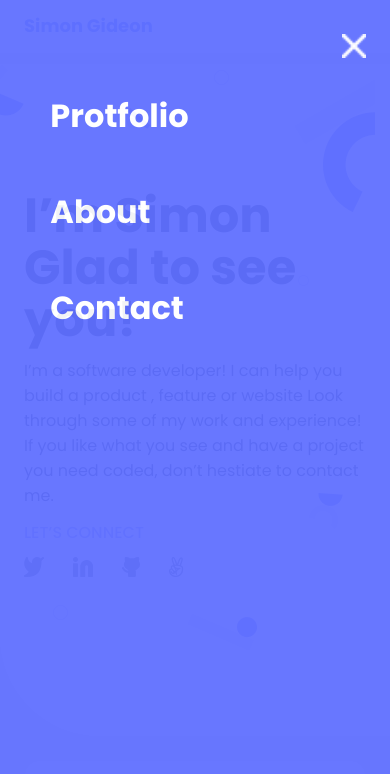
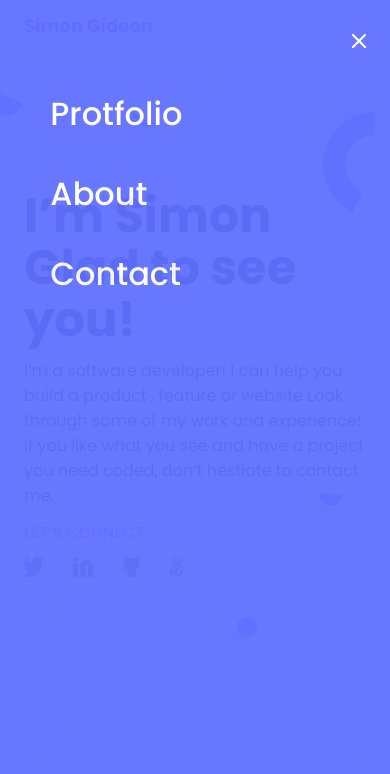
Before and after one commit to SimonGideon/My-Portfolio-, a website: page index.html in a window 390 px wide. Both pictures are taken after a click on the element 353 px from the left and 28 px from the top of the page. Shown: the top 774 px of the page. Drawn offline with Linux system fonts and the light colour scheme.

Commit message:
Fix reviwerer comment

```diff
--- a/package.json
+++ b/package.json
@@ -4,7 +4,7 @@
     "eslint": "^7.32.0",
     "eslint-config-airbnb-base": "^14.2.1",
     "eslint-plugin-import": "^2.26.0",
-    "hint": "^7.1.2",
+    "hint": "^7.1.3",
     "stylelint": "^13.13.1",
     "stylelint-config-standard": "^21.0.0",
     "stylelint-csstree-validator": "^1.9.0",
--- a/styles.css
+++ b/styles.css
@@ -107,8 +107,8 @@ header {
 }
 
 .mobile_nav-container img {
-  width: 24px;
-  height: 24px;
+  width: 0.875rem;
+  height: 0.875rem;
   position: absolute;
   top: 34px;
   right: 24px;
@@ -127,12 +127,15 @@ header {
   width: 85%;
   list-style-type: none;
   padding: 24px 24px;
+  height: 80px;
 }
 
 .mobile-navbar-item {
   color: white;
-  font-weight: 700;
+  font-weight: 500;
   font-size: 32px;
+  line-height: 44px;
+  height: 24px;
   text-decoration: none;
 }
 
```
Also changed, not shown: .eslintrc.json, .stylelintrc.json, 1 other file.
